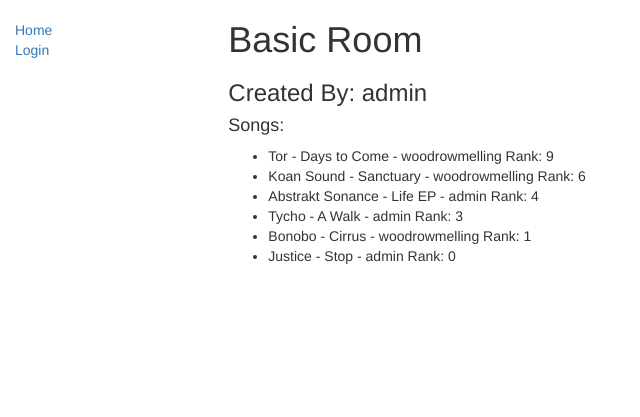
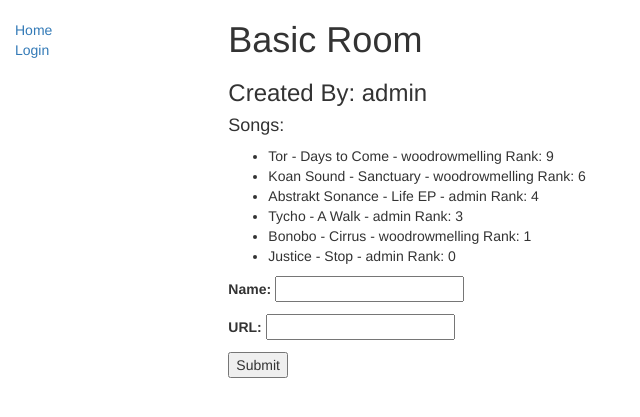
Before and after one commit to rollos/PartyPlay, a Django app: a page that uses PartyPlay/templates/partyplay/roommodel_detail.html in a window 1280 px wide. Shown: the top 417 px of the page, without its empty margins (0-640 px from the left). Run offline with Django 3.2, Linux system fonts and the light colour scheme; data comes from the database, SQL or seed files in the repository; both versions use the stored data as it was after the commit; some libraries are stand-ins or nearby versions.

Commit message:
Form for uploading Songs to a room finished

```diff
--- /dev/null
+++ b/PartyPlay/forms.py
@@ -0,0 +1,9 @@
+from django import forms
+
+from PartyPlay.models import Video
+
+
+class UploadVideoForm(forms.Form):
+
+    video_name = forms.CharField(label="Name")
+    video_url = forms.CharField(label="URL")
--- a/PartyPlay/models.py
+++ b/PartyPlay/models.py
@@ -16,7 +16,7 @@ class Room(models.Model):
 
     def get_absolute_url(self):
 
-        return reverse('room-detail-view', args=[str(self.id)])
+        return reverse('room-detail-view', args=[str(self.url)])
 
     def __str__(self):
         return str(self.name)
--- a/PartyPlay/templates/partyplay/roommodel_detail.html
+++ b/PartyPlay/templates/partyplay/roommodel_detail.html
@@ -10,4 +10,11 @@
 
         {% endfor %}
     </ul>
+    {% if form %}
+    <form id=''method="post" action="{% url 'add-video' pk=room_data.pk %}">
+        {% csrf_token %}
+        {{ form.as_p }}
+        <input type="submit">
+    </form>
+    {% endif %}
 {% endblock %}
--- a/PartyPlay/templates/partyplay/roommodel_list.html
+++ b/PartyPlay/templates/partyplay/roommodel_list.html
@@ -4,7 +4,7 @@
 <ul>
 {% for room in room_list %}
     <li>
-        <a href="{%  url 'room-detail-view' room.pk  %}">{{ room.name }}</a>
+        <a href="{%  url 'room-detail-view' room.pk %}">{{ room.name }}</a>
     </li>
 {% endfor %}
 </ul>
--- a/PartyPlay/urls.py
+++ b/PartyPlay/urls.py
@@ -4,7 +4,7 @@ from . import views
 
 urlpatterns = [
     url(r'^$', views.RoomModelListView.as_view(), name='rooms'),
-
+    url(r'^(?P<pk>.+)/add/$', views.add_video, name='add-video'),
     url(r'^(?P<pk>.+)/$', views.RoomModelDetailView.as_view(), name='room-detail-view'),
 
 ]
--- a/PartyPlay/views.py
+++ b/PartyPlay/views.py
@@ -1,13 +1,19 @@
-from django.shortcuts import render
+from django.contrib import auth
+from django.http import HttpResponse
+from django.http import HttpResponseNotAllowed
+from django.shortcuts import render, get_object_or_404, redirect
 
 # Create your views here.
 from django.views import generic
+from django.views.generic.edit import FormMixin
 
+from PartyPlay.forms import UploadVideoForm
 from PartyPlay.models import Room, Video
 
 from django.contrib.auth.mixins import LoginRequiredMixin
-from django.contrib.auth.models import User
 
+from django.contrib.auth.decorators import login_required
+from django.views.decorators.http import require_http_methods
 
 class RoomModelListView(generic.ListView):
     model = Room
@@ -20,6 +26,9 @@ class RoomModelDetailView(generic.DetailView):
     context_object_name = 'room_data'
     template_name = 'partyplay/roommodel_detail.html'
 
+    upload_form = UploadVideoForm
+
+
 
     def get_context_data(self, **kwargs):
         # Call the base implementation to get the original context
@@ -29,7 +38,30 @@ class RoomModelDetailView(generic.DetailView):
         context['current_videos'] = self.object.video_set.filter(played=False).order_by('-rank')[:10]
 
 
+
+        context['form'] = self.upload_form
         return context
+
+@login_required
+@require_http_methods(["POST"])
+def add_video(request, pk):
+
+    form = UploadVideoForm(request.POST)
+    room = Room.objects.get(pk=pk)
+
+
+    if form.is_valid():
+        video = Video()
+        video.uploader = auth.get_user(request)
+        video.room = room
+        video.video_name = form.cleaned_data['video_name']
+        video.video_url = form.cleaned_data['video_url']
+        video.save()
+
+    return redirect(room.get_absolute_url())
+
+
+
 
 class UserProfilePage(LoginRequiredMixin, generic.ListView):
     model = Video
```
Also changed, not shown: db.sqlite3.
